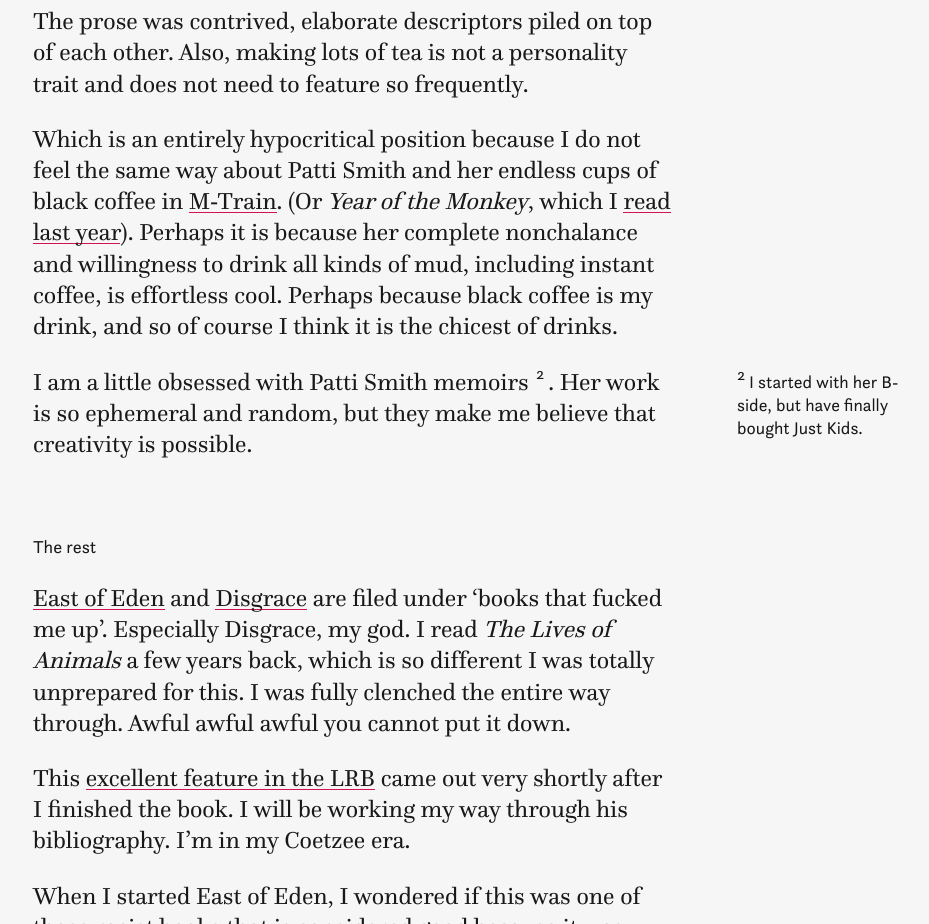
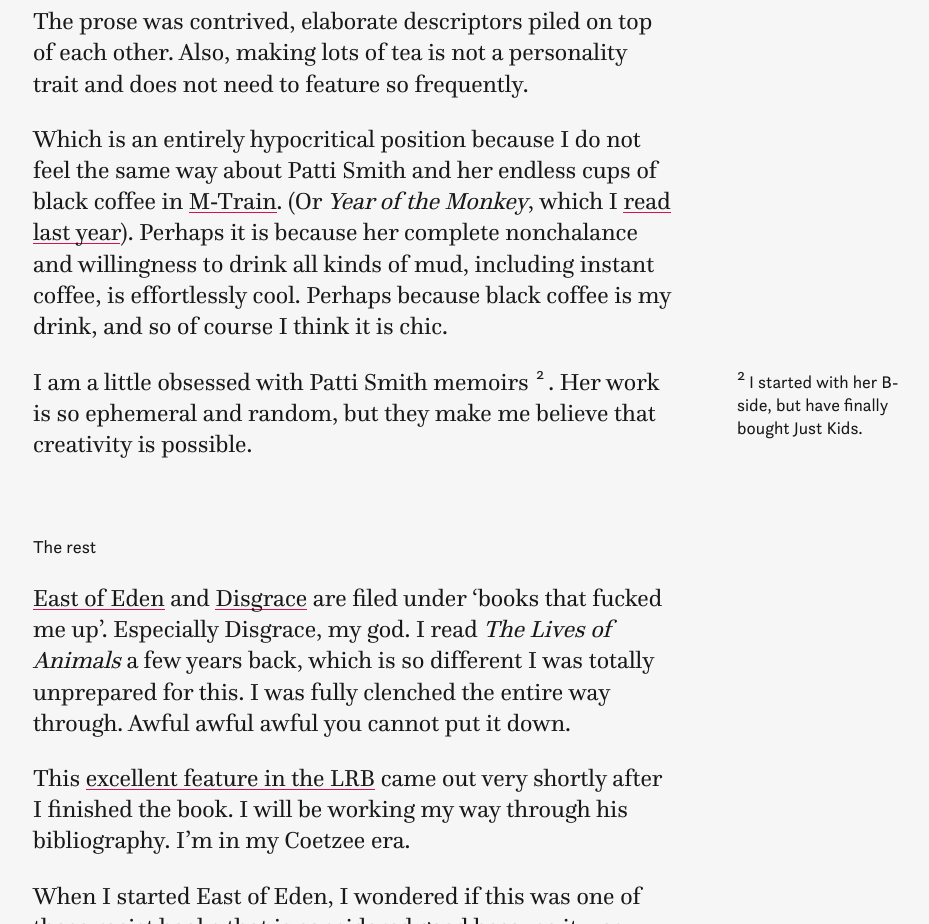
Before and after one commit to soniaturcotte/soniaturcotte.com, an Eleventy site: page writing/book-roundup-jan-march-2024.md in a window 1280 px wide. Shown: the part 2260-3184 px from the top of the page, without its empty margins (287-1216 px from the left). Built offline with nearby package versions, Linux system fonts and the light colour scheme; Eleventy itself is replaced by a stand-in of ours; files that its build step writes are made by us from their sources.

Commit message:
smalll edits

```diff
--- a/writing/book-roundup-jan-march-2024.md
+++ b/writing/book-roundup-jan-march-2024.md
@@ -31,7 +31,7 @@
 
 The prose was contrived, elaborate descriptors piled on top of each other. Also, making lots of tea is not a personality trait and does not need to feature so frequently.
 
-Which is an entirely hypocritical position because I do not feel the same way about Patti Smith and her endless cups of black coffee in [M-Train](https://en.wikipedia.org/wiki/M_Train_(book)). (Or *Year of the Monkey*, which I [read last year](/writing/book-roundup-sept-dec-2023)). Perhaps it is because her complete nonchalance and willingness to drink all kinds of mud, including instant coffee, is effortless cool. Perhaps because black coffee is my drink, and so of course I think it is the chicest of drinks.
+Which is an entirely hypocritical position because I do not feel the same way about Patti Smith and her endless cups of black coffee in [M-Train](https://en.wikipedia.org/wiki/M_Train_(book)). (Or *Year of the Monkey*, which I [read last year](/writing/book-roundup-sept-dec-2023)). Perhaps it is because her complete nonchalance and willingness to drink all kinds of mud, including instant coffee, is effortlessly cool. Perhaps because black coffee is my drink, and so of course I think it is chic.
 
 I am a little obsessed with Patti Smith memoirs <label for="sn-patti" class="margin-toggle sidenote-number"></label>
   <input type="checkbox" id="sn-patti" class="margin-toggle"/>
```
